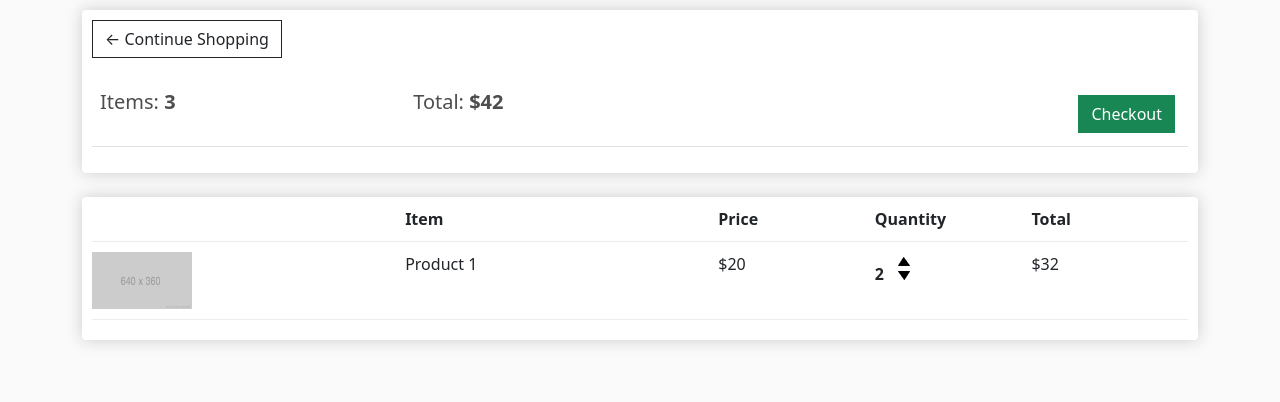
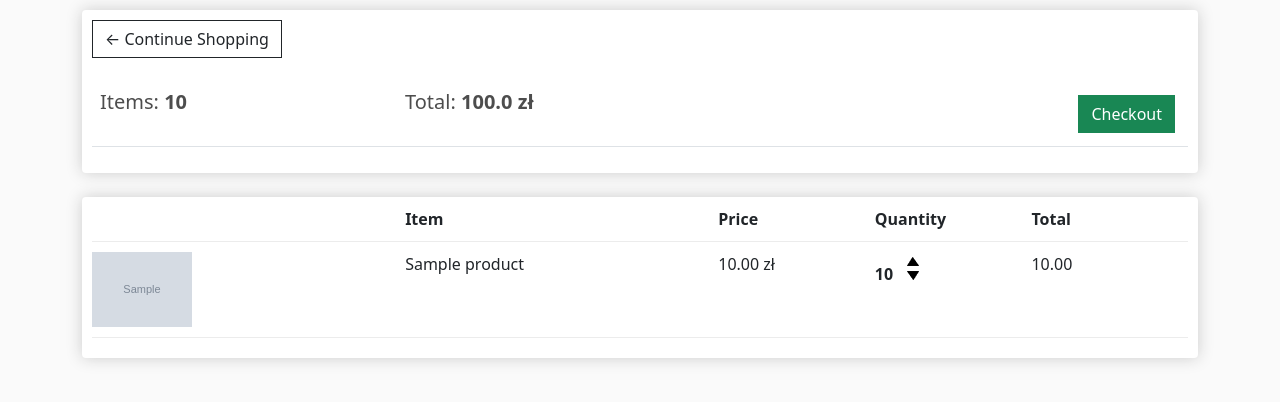
Before and after one commit to ArturRejment/ecommerce-website, a Django app: template ecommerce/store/templates/store/cart.html in a window 1280 px wide. Shown: the part 61-463 px from the top of the page. Run offline with Django 3.2, Linux system fonts and the light colour scheme; tables that the repository leaves empty hold one stand-in row (values such as "Sample post"); the template is opened without the code that fills it: values that come from a table or form of the project are taken from there, most other values are stand-ins (such as "Sample title", 1, 10 or a date in 2020); grey boxes marked "Sample" are stand-in pictures; lists and menus that the app fills with data are empty.

Commit message:
Dynamically rendering cart and checkout form database

```diff
--- a/ecommerce/store/models.py
+++ b/ecommerce/store/models.py
@@ -37,11 +37,28 @@
     def __str__(self):
         return str(self.id)
 
+    @property
+    def get_cart_total(self):
+        orderitems = self.orderitem_set.all()
+        total = sum([item.get_total for item in orderitems])
+        return total
+
+    @property
+    def get_cart_items(self):
+        orderitems = self.orderitem_set.all()
+        total = sum([item.quantity for item in orderitems])
+        return total
+
 class OrderItem(models.Model):
     product = models.ForeignKey(Product, on_delete=models.SET_NULL, blank=True, null=True)
     order = models.ForeignKey(Order, on_delete=models.SET_NULL, blank=True, null=True)
     quantity = models.IntegerField(default = 0, null=True, blank=True)
     date_added = models.DateTimeField(auto_now=False, auto_now_add=False)
+
+    @property
+    def get_total(self):
+        total = self.product.price * self.quantity
+        return total
 
 class ShippingAddress(models.Model):
     customer = models.ForeignKey(Customer, on_delete=models.SET_NULL, null=True, blank=False)
--- a/ecommerce/store/templates/store/cart.html
+++ b/ecommerce/store/templates/store/cart.html
@@ -14,8 +14,8 @@
 				<br>
 				<table class="table">
 					<tr>
-						<th><h5>Items: <strong>3</strong></h5></th>
-						<th><h5>Total:<strong> $42</strong></h5></th>
+						<th><h5>Items: <strong>{{order.get_cart_items}}</strong></h5></th>
+						<th><h5>Total: <strong>{{order.get_cart_total}} zł</strong></h5></th>
 						<th>
 							<a  style="float:right; margin:5px;" class="btn btn-success" href="{% url 'checkout' %}">Checkout</a>
 						</th>
@@ -34,21 +34,22 @@
 					<div style="flex:1"><strong>Total</strong></div>
 				</div>
 
+				{% for item in items %}
 					<div class="cart-row">
-					<div style="flex:2"><img class="row-image" src="{% static 'images/placeholder.png' %}"></div>
-					<div style="flex:2"><p>Product 1</p></div>
-					<div style="flex:1"><p>$20</p></div>
+						<div style="flex:2"><img class="row-image" src="{{item.product.imageURL}}"></div>
+						<div style="flex:2"><p>{{item.product.name}}</p></div>
+						<div style="flex:1"><p>{{item.product.price|floatformat:2}} zł</p></div>
 						<div style="flex:1">
-						<p class="quantity">2</p>
+							<p class="quantity">{{item.quantity}}</p>
 							<div class="quantity">
 								<img class="chg-quantity" src="{% static  'images/arrow-up.png' %}">
 
 								<img class="chg-quantity" src="{% static  'images/arrow-down.png' %}">
 							</div>
 						</div>
-					<div style="flex:1"><p>$32</p></div>
+						<div style="flex:1"><p>{{item.get_total|floatformat:2}}</p></div>
 					</div>
-
+				{% endfor %}
 			</div>
 		</div>
 	</div>
```
Also changed, not shown: ecommerce/store/templates/store/checkout.html (+10 -8 lines), ecommerce/store/views.py (+20 -2 lines), ecommerce/static/images/acer.jpg, ecommerce/static/images/audio.jpg, ecommerce/static/images/jbl.jpg, ecommerce/static/images/lenovo.jpg, ecommerce/static/images/samsung.jpg. Lines whose indentation alone changed are shown as unchanged.
